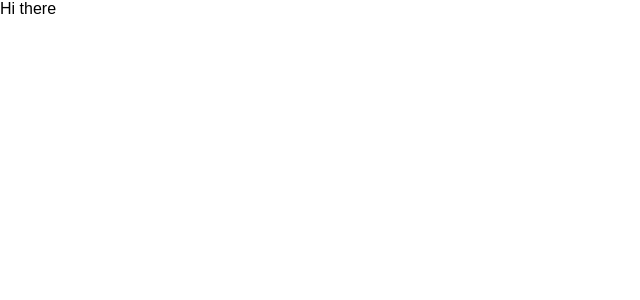
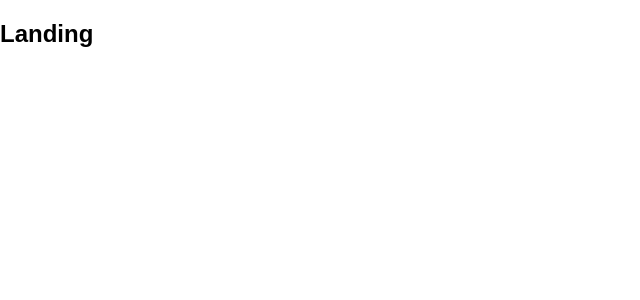
Before and after one commit to hiteshtara/server, a React (Create React App) app in the folder client/: page / in a window 1280 px wide. Shown: the top 300 px of the page, without its empty margins (0-640 px from the left). Built offline with nearby package versions, Linux system fonts and the light colour scheme.

Commit message:
added landing componet to the router when user visit route root

```diff
--- a/client/src/components/App.js
+++ b/client/src/components/App.js
@@ -1,7 +1,24 @@
 import React from 'react';
-import {} from 'react-router-dom';
+// Browser router is brain
+//route determines which componet to show
+import { BrowserRouter, Route } from 'react-router-dom';
+
+// lets create dummy componets
+const Header = () => <h2>Header</h2>;
+const Dashboard = () => <h2>Dashboard</h2>;
+const SurveyNew = () => <h2>SurveyNew</h2>;
+const Landing = () => <h2>Landing</h2>;
 
 const App = () => {
-  return <div>Hi there</div>;
+  // browser router can have maximum one div childern
+  return (
+    <div>
+      <BrowserRouter>
+        <div>
+          <Route path="/" component={Landing} />
+        </div>
+      </BrowserRouter>
+    </div>
+  );
 };
 export default App;
```
